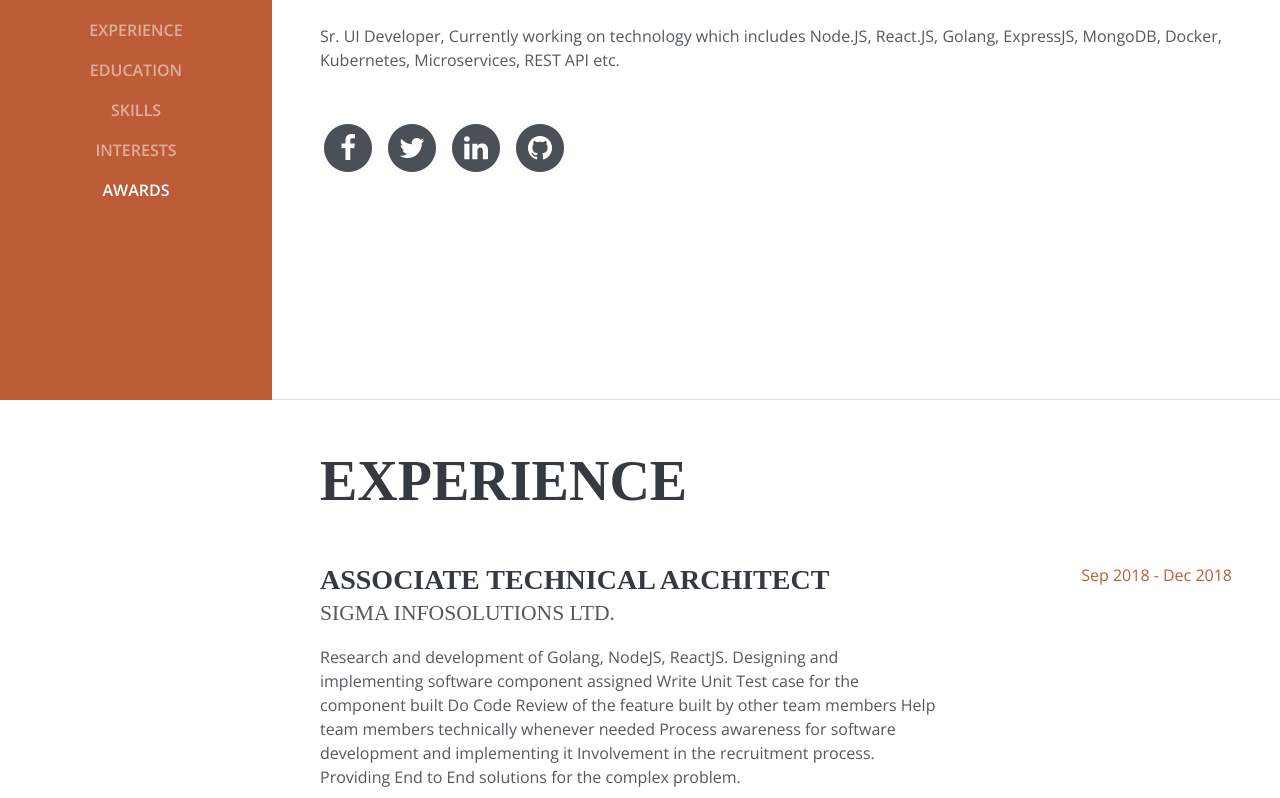
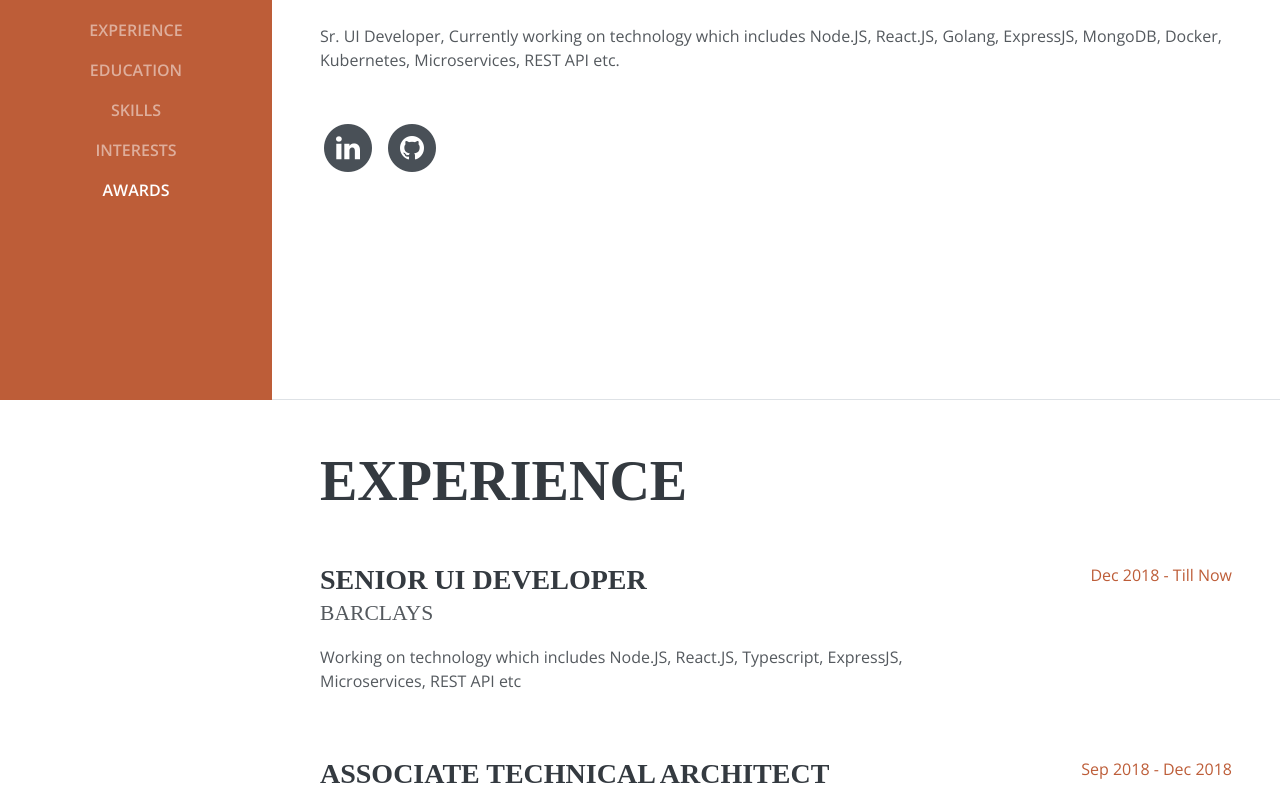
Before and after one commit to satishjhanwer/my-portfolio, a Vue app: page / in a window 1280 px wide. Shown: the part 400-1198 px from the top of the page. Built offline with nearby package versions, Linux system fonts and the light colour scheme; a web font is replaced by a local one.

Commit message:
reveterd the package.json changes

```diff
--- a/src/App.vue
+++ b/src/App.vue
@@ -5,7 +5,11 @@
       <AboutMe :user="user" :social="social" id="about"></AboutMe>
       <Experience :experience="experience" id="experience"></Experience>
       <Education :education="education" id="education"></Education>
-      <Skills :skills="skills" :responsibility="responsibility" id="skills"></Skills>
+      <Skills
+        :skills="skills"
+        :responsibility="responsibility"
+        id="skills"
+      ></Skills>
       <Interests :interest="interest" id="interests"></Interests>
       <Awards :accomplishment="accomplishment" id="awards"></Awards>
     </div>
@@ -13,311 +17,315 @@
 </template>
 
 <script>
-
-import Navbar from './components/Navbar.vue'
-import Skills from './components/Skills.vue'
-import Awards from './components/Awards.vue'
-import AboutMe from './components/AboutMe.vue'
-import Education from './components/Education.vue'
-import Interests from './components/Interests.vue'
-import Experience from './components/Experience.vue'
+import Navbar from "./components/Navbar.vue";
+import Skills from "./components/Skills.vue";
+import Awards from "./components/Awards.vue";
+import AboutMe from "./components/AboutMe.vue";
+import Education from "./components/Education.vue";
+import Interests from "./components/Interests.vue";
+import Experience from "./components/Experience.vue";
 
 export default {
-  components: { Navbar, Skills, Awards, AboutMe, Education, Interests, Experience },
-  data () {
+  components: {
+    Navbar,
+    Skills,
+    Awards,
+    AboutMe,
+    Education,
+    Interests,
+    Experience
+  },
+  data() {
     return {
-      title: 'My Portfolio',
+      title: "My Portfolio",
       navItems: [
-        {title: 'About', link: '#about'},
-        {title: 'Experience', link: '#experience'},
-        {title: 'Education', link: '#education'},
-        {title: 'Skills', link: '#skills'},
-        {title: 'Interests', link: '#interests'},
-        {title: 'Awards', link: '#awards'}
+        { title: "About", link: "#about" },
+        { title: "Experience", link: "#experience" },
+        { title: "Education", link: "#education" },
+        { title: "Skills", link: "#skills" },
+        { title: "Interests", link: "#interests" },
+        { title: "Awards", link: "#awards" }
       ],
       user: {
-        name: 'SATISH',
-        surname: 'JHANWER',
-        address: 'Pune, Maharashtra 411057 · +91 (704) 339-4934 ·',
-        email: 'satish.jhanwer@gmail.com',
+        name: "SATISH",
+        surname: "JHANWER",
+        address: "Pune, Maharashtra 411057 · +91 (704) 339-4934 ·",
+        email: "satish.jhanwer@gmail.com",
         introduction:
-          'Sr. UI Developer, Currently working on technology which includes Node.JS, React.JS, Golang, ExpressJS, MongoDB, Docker, Kubernetes, Microservices, REST API etc.'
+          "Sr. UI Developer, Currently working on technology which includes Node.JS, React.JS, Golang, ExpressJS, MongoDB, Docker, Kubernetes, Microservices, REST API etc."
       },
       social: [
         {
-          name: 'facebook',
-          url: 'https://www.facebook.com/satish.jhanwer89',
-          icon: 'fa-facebook'
+          name: "linkedin",
+          url: "https://www.linkedin.com/in/satishjhanwer/",
+          icon: "fa-linkedin"
         },
         {
-          name: 'twitter',
-          url: 'https://twitter.com/satishjhanwer',
-          icon: 'fa-twitter'
-        },
-        {
-          name: 'linkedin',
-          url: 'https://www.linkedin.com/in/satishjhanwer/',
-          icon: 'fa-linkedin'
-        },
-        {
-          name: 'github',
-          url: 'https://github.com/satishjhanwer',
-          icon: 'fa-github'
+          name: "github",
+          url: "https://github.com/satishjhanwer",
+          icon: "fa-github"
         }
       ],
       experience: [
         {
-          position: 'Associate Technical Architect',
-          company: 'Sigma Infosolutions Ltd.',
+          position: "Senior UI Developer",
+          company: "Barclays",
           description:
-            'Research and development of Golang, NodeJS, ReactJS. Designing and implementing software component assigned Write Unit Test case for the component built Do Code Review of the feature built by other team members Help team members technically whenever needed Process awareness for software development and implementing it Involvement in the recruitment process. Providing End to End solutions for the complex problem.',
-          startDate: 'Sep 2018',
-          endDate: 'Dec 2018'
+            "Working on technology which includes Node.JS, React.JS, Typescript, ExpressJS, Microservices, REST API etc",
+          startDate: "Dec 2018",
+          endDate: "Till Now"
         },
         {
-          position: 'Senior Software Engineer',
-          company: 'Sigma Infosolutions Ltd.',
+          position: "Associate Technical Architect",
+          company: "Sigma Infosolutions Ltd.",
           description:
-            'Research and development of Golang, NodeJS, ReactJS. Designing and implementing software component assigned Write Unit Test case for the component built Do Code Review of the feature built by other team members Help team members technically whenever needed Process awareness for software development and implementing it Involvement in the recruitment process. Other Business activities as defined by Project Manager.',
-          startDate: 'Apr 2013',
-          endDate: 'Aug 2018'
+            "Research and development of Golang, NodeJS, ReactJS. Designing and implementing software component assigned Write Unit Test case for the component built Do Code Review of the feature built by other team members Help team members technically whenever needed Process awareness for software development and implementing it Involvement in the recruitment process. Providing End to End solutions for the complex problem.",
+          startDate: "Sep 2018",
+          endDate: "Dec 2018"
         },
         {
-          position: 'Software Engineer',
-          company: 'Sigma Infosolutions Ltd.',
+          position: "Senior Software Engineer",
+          company: "Sigma Infosolutions Ltd.",
           description:
-            'Research and development of Groovy & Grails. Designing and implementing software component assigned Write Unit Test case for the component built Do Code Review of the feature built by other team members Help team members technically whenever needed Process awareness for software development and implementing it Involvement in the recruitment process. Other Business activities as defined by Project Manager.',
-          startDate: 'Apr 2012',
-          endDate: 'Mar 2013'
+            "Research and development of Golang, NodeJS, ReactJS. Designing and implementing software component assigned Write Unit Test case for the component built Do Code Review of the feature built by other team members Help team members technically whenever needed Process awareness for software development and implementing it Involvement in the recruitment process. Other Business activities as defined by Project Manager.",
+          startDate: "Apr 2013",
+          endDate: "Aug 2018"
         },
         {
-          position: 'Associate Software Engineer',
-          company: 'Sigma Infosolutions Ltd.',
+          position: "Software Engineer",
+          company: "Sigma Infosolutions Ltd.",
           description:
-            'Research and development of Groovy & Grails. Designing and implementing software component assigned Write Unit Test case for the component built Do Code Review of the feature built by other team members Help team members technically whenever needed Process awareness for software development and implementing it Involvement in the recruitment process. Other Business activities as defined by Project Manager.',
-          startDate: 'Oct 2010',
-          endDate: 'Mar 2012'
+            "Research and development of Groovy & Grails. Designing and implementing software component assigned Write Unit Test case for the component built Do Code Review of the feature built by other team members Help team members technically whenever needed Process awareness for software development and implementing it Involvement in the recruitment process. Other Business activities as defined by Project Manager.",
+          startDate: "Apr 2012",
+          endDate: "Mar 2013"
+        },
+        {
+          position: "Associate Software Engineer",
+          company: "Sigma Infosolutions Ltd.",
+          description:
+            "Research and development of Groovy & Grails. Designing and implementing software component assigned Write Unit Test case for the component built Do Code Review of the feature built by other team members Help team members technically whenever needed Process awareness for software development and implementing it Involvement in the recruitment process. Other Business activities as defined by Project Manager.",
+          startDate: "Oct 2010",
+          endDate: "Mar 2012"
         }
       ],
       education: [
         {
-          name: 'Rajasthan Technical University',
-          degree: 'Bachelor of Technology',
-          stream: 'Information Technology',
-          marks: '75%',
-          startDate: 'Jul 2006',
-          endDate: 'Jul 2010'
+          name: "Rajasthan Technical University",
+          degree: "Bachelor of Technology",
+          stream: "Information Technology",
+          marks: "75%",
+          startDate: "Jul 2006",
+          endDate: "Jul 2010"
         },
         {
-          name: 'Board of Secondary Education, Rajasthan',
-          degree: 'Senior Secondary (12th)',
-          stream: 'Science Maths',
-          marks: '78%',
-          startDate: 'Jul 2005',
-          endDate: 'May 2006'
+          name: "Board of Secondary Education, Rajasthan",
+          degree: "Senior Secondary (12th)",
+          stream: "Science Maths",
+          marks: "78%",
+          startDate: "Jul 2005",
+          endDate: "May 2006"
         },
         {
-          name: 'Board of Secondary Education, Rajasthan',
-          degree: 'Secondary (10th)',
-          stream: '',
-          marks: '72%',
-          startDate: 'Jul 2003',
-          endDate: 'May 2004'
+          name: "Board of Secondary Education, Rajasthan",
+          degree: "Secondary (10th)",
+          stream: "",
+          marks: "72%",
+          startDate: "Jul 2003",
+          endDate: "May 2004"
         }
       ],
       skills: [
         {
-          name: 'javascript',
-          icon: 'devicons-javascript',
-          level: 'Proficient'
+          name: "javascript",
+          icon: "devicons-javascript",
+          level: "Proficient"
         },
         {
-          name: 'react',
-          icon: 'devicons-react',
-          level: 'Proficient'
+          name: "react",
+          icon: "devicons-react",
+          level: "Proficient"
         },
         {
-          name: 'nodejs',
-          icon: 'devicons-nodejs',
-          level: 'Proficient'
+          name: "nodejs",
+          icon: "devicons-nodejs",
+          level: "Proficient"
         },
         {
-          name: 'html',
-          icon: 'devicons-html5',
-          level: 'Proficient'
+          name: "html",
+          icon: "devicons-html5",
+          level: "Proficient"
         },
         {
-          name: 'css3',
-          icon: 'devicons-css3',
-          level: 'Proficient'
+          name: "css3",
+          icon: "devicons-css3",
+          level: "Proficient"
         },
         {
-          name: 'docker',
-          icon: 'devicons-docker',
-          level: 'Proficient'
+          name: "docker",
+          icon: "devicons-docker",
+          level: "Proficient"
         },
         {
-          name: 'mongodb',
-          icon: 'devicons-mongodb',
-          level: 'Upper Beginner'
+          name: "mongodb",
+          icon: "devicons-mongodb",
+          level: "Upper Beginner"
         },
         {
-          name: 'code',
-          icon: 'devicons-code',
-          level: 'Proficient'
+          name: "code",
+          icon: "devicons-code",
+          level: "Proficient"
         },
         {
-          name: 'ubuntu',
-          icon: 'devicons-ubuntu',
-          level: 'Upper Beginner'
+          name: "ubuntu",
+          icon: "devicons-ubuntu",
+          level: "Upper Beginner"
         },
         {
-          name: 'bower',
-          icon: 'devicons-bower',
-          level: 'Upper Beginner'
+          name: "bower",
+          icon: "devicons-bower",
+          level: "Upper Beginner"
         },
         {
-          name: 'yeoman',
-          icon: 'devicons-yeoman',
-          level: 'Upper Beginner'
+          name: "yeoman",
+          icon: "devicons-yeoman",
+          level: "Upper Beginner"
         },
         {
-          name: 'grails',
-          icon: 'devicons-grails',
-          level: 'Upper Beginner'
+          name: "grails",
+          icon: "devicons-grails",
+          level: "Upper Beginner"
         },
         {
-          name: 'groovy',
-          icon: 'devicons-groovy',
-          level: 'Upper Beginner'
+          name: "groovy",
+          icon: "devicons-groovy",
+          level: "Upper Beginner"
         },
         {
-          name: 'git',
-          icon: 'devicons-git',
-          level: 'Proficient'
+          name: "git",
+          icon: "devicons-git",
+          level: "Proficient"
         },
         {
-          name: 'bitbucket',
-          icon: 'devicons-bitbucket',
-          level: 'Proficient'
+          name: "bitbucket",
+          icon: "devicons-bitbucket",
+          level: "Proficient"
         },
         {
-          name: 'jira',
-          icon: 'devicons-jira',
-          level: 'Upper Beginner'
+          name: "jira",
+          icon: "devicons-jira",
+          level: "Upper Beginner"
         },
         {
-          name: 'go',
-          icon: 'devicons-go',
-          level: 'Beginner'
+          name: "go",
+          icon: "devicons-go",
+          level: "Beginner"
         },
         {
-          name: 'jquery',
-          icon: 'devicons-jquery',
-          level: 'Proficient'
+          name: "jquery",
+          icon: "devicons-jquery",
+          level: "Proficient"
         },
         {
-          name: 'grunt',
-          icon: 'devicons-grunt',
-          level: 'Proficient'
+          name: "grunt",
+          icon: "devicons-grunt",
+          level: "Proficient"
         },
         {
-          name: 'gulp',
-          icon: 'devicons-gulp',
-          level: 'Proficient'
+          name: "gulp",
+          icon: "devicons-gulp",
+          level: "Proficient"
         },
         {
-          name: 'npm',
-          icon: 'devicons-npm',
-          level: 'Proficient'
+          name: "npm",
+          icon: "devicons-npm",
+          level: "Proficient"
         }
       ],
       responsibility: [
         {
           id: 1,
-          text: 'Cross Browser Testing & Debugging'
+          text: "Cross Browser Testing & Debugging"
         },
         {
           id: 2,
-          text: 'Involvement in Recruitment Process'
+          text: "Involvement in Recruitment Process"
         },
         {
           id: 3,
-          text: 'Agile Development & Scrum'
+          text: "Agile Development & Scrum"
         },
         {
           id: 4,
-          text: 'Help Team Members whenever needed'
+          text: "Help Team Members whenever needed"
         },
         {
           id: 5,
-          text: 'Unit & Functional Testing'
+          text: "Unit & Functional Testing"
         }
       ],
       interest:
-        'Apart from being a web developer, I enjoy spending time with my family and friends. I enjoy playing games on PS4, I follow a number of sci-fi and fantasy genre movies and television shows, and I spend a large amount of my free time exploring the latest technolgy advancements in the front-end web development world.',
+        "Apart from being a web developer, I enjoy spending time with my family and friends. I enjoy playing games on PS4, I love watching sci-fi, fantasy, comedy movies and web series, and I spend a large amount of my free time exploring the latest technolgy advancements in the front-end web development world.",
       accomplishment: [
         {
           id: 1,
-          text: 'Quarterly Appreciation Award',
-          date: 'Aug 2015',
-          company: 'Sigma Infosolutions Ltd'
+          text: "Quarterly Appreciation Award",
+          date: "Aug 2015",
+          company: "Sigma Infosolutions Ltd"
         },
         {
           id: 2,
-          text: 'Spot Award',
-          date: 'Oct 2014',
-          company: 'Sigma Infosolutions Ltd'
+          text: "Spot Award",
+          date: "Oct 2014",
+          company: "Sigma Infosolutions Ltd"
         },
         {
           id: 3,
-          text: 'Debut Employee',
-          date: 'Nov 2010',
-          company: 'Sigma Infosolutions Ltd'
+          text: "Debut Employee",
+          date: "Nov 2010",
+          company: "Sigma Infosolutions Ltd"
         }
       ]
-    }
+    };
   },
-  mounted () {
-    const $ = this.jquery
+  mounted() {
+    const $ = this.jquery;
     this.$nextTick(() => {
       // our custom jQuery code goes here
-      $('a.js-scroll-trigger[href*="#"]:not([href="#"])').click(function () {
+      $('a.js-scroll-trigger[href*="#"]:not([href="#"])').click(function() {
         if (
-          location.pathname.replace(/^\//, '') ===
-            this.pathname.replace(/^\//, '') &&
+          location.pathname.replace(/^\//, "") ===
+            this.pathname.replace(/^\//, "") &&
           location.hostname === this.hostname
         ) {
-          var target = $(this.hash)
+          var target = $(this.hash);
           target = target.length
             ? target
-            : $('[name=' + this.hash.slice(1) + ']')
+            : $("[name=" + this.hash.slice(1) + "]");
           if (target.length) {
-            $('html, body').animate(
+            $("html, body").animate(
               {
                 scrollTop: target.offset().top
               },
               1000,
-              'easeInOutExpo'
-            )
-            return false
+              "easeInOutExpo"
+            );
+            return false;
           }
         }
-      })
+      });
 
       // Closes responsive menu when a scroll trigger link is clicked
-      $('.js-scroll-trigger').click(function () {
-        $('.navbar-collapse').collapse('hide')
-      })
+      $(".js-scroll-trigger").click(function() {
+        $(".navbar-collapse").collapse("hide");
+      });
 
       // Activate scrollspy to add active class to navbar items on scroll
-      $('body').scrollspy({
-        target: '#sideNav'
-      })
-    })
+      $("body").scrollspy({
+        target: "#sideNav"
+      });
+    });
   }
-}
+};
 </script>
 
-<style>
-</style>
+<style></style>
```
Also changed, not shown: package.json (+55 -55 lines).
